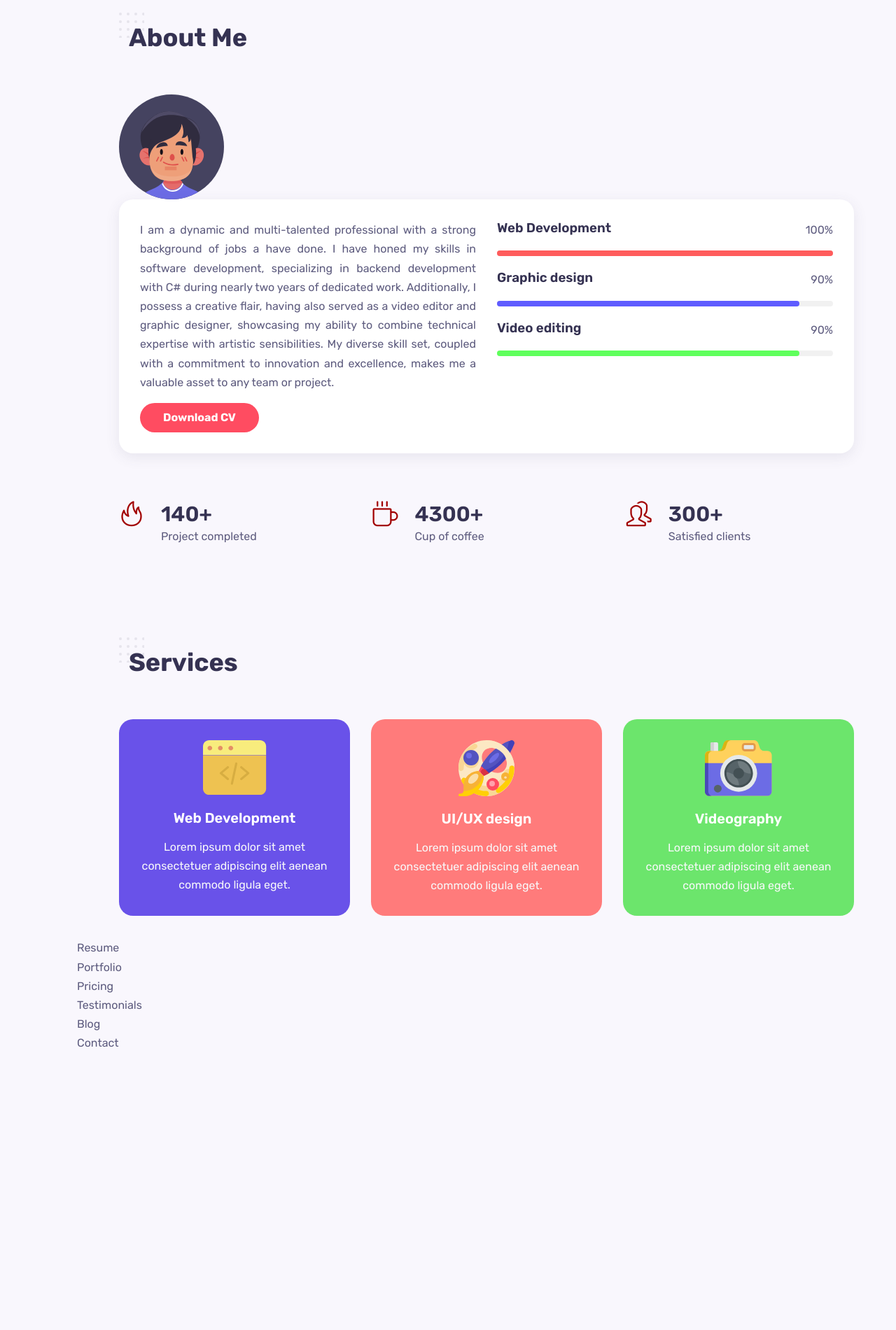
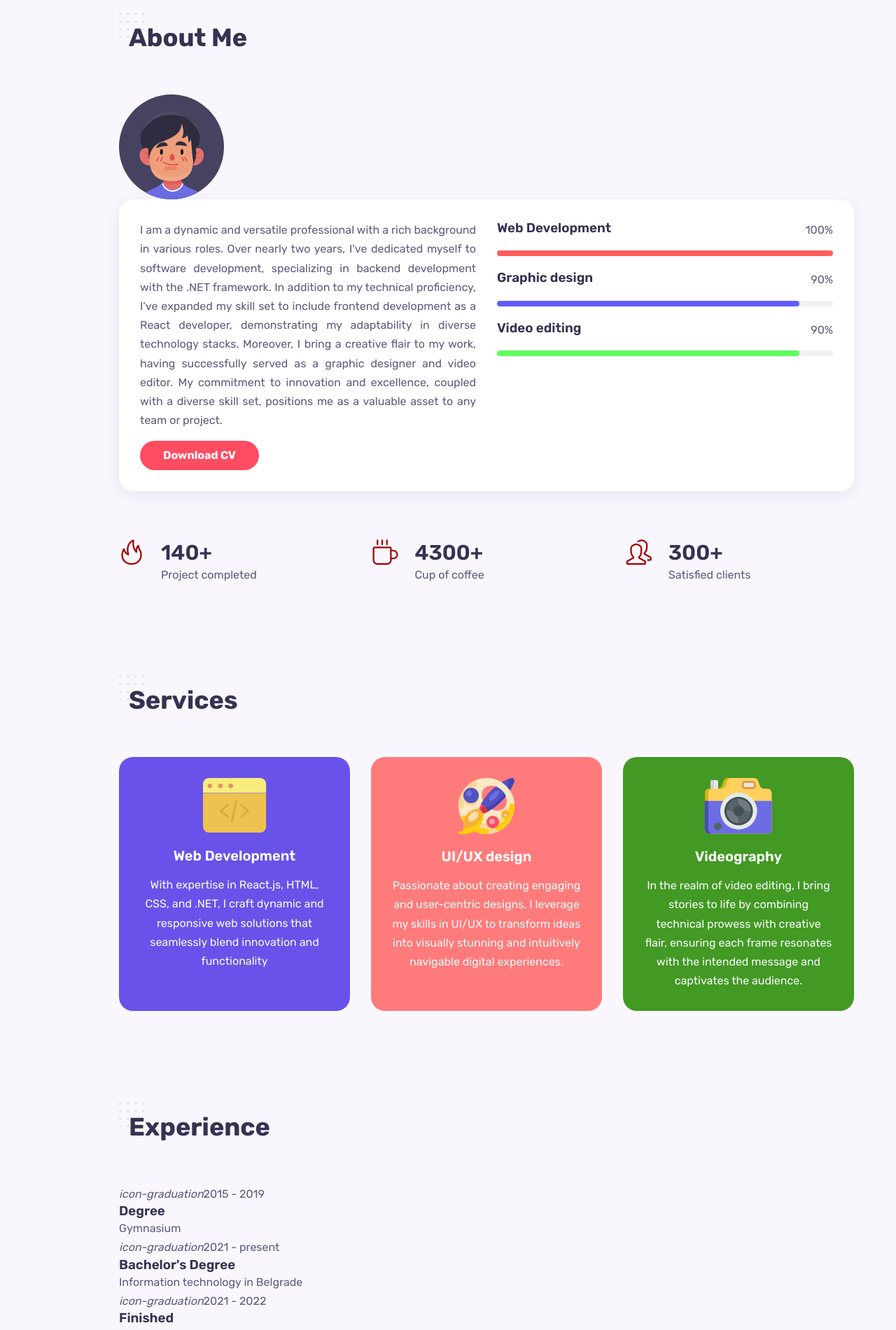
Before and after one commit to IrfanCatovic/my_portfolio, a React (Create React App) app: page / in a window 1280 px wide. Shown: the part 880-2781 px from the top of the page at 70% size. Before the commit the page ends 2385 px from the top, so only its background shows below. Built offline with nearby package versions, Linux system fonts and the light colour scheme.

Commit message:
fixed some bugs

```diff
--- a/src/components/about/About.jsx
+++ b/src/components/about/About.jsx
@@ -13,15 +13,17 @@ function About() {
         <div className="about_data grid">
           <div className="about_info">
             <p className="about_description">
-              I am a dynamic and multi-talented professional with a strong
-              background of jobs a have done. I have honed my skills in software
-              development, specializing in backend development with C# during
-              nearly two years of dedicated work. Additionally, I possess a
-              creative flair, having also served as a video editor and graphic
-              designer, showcasing my ability to combine technical expertise
-              with artistic sensibilities. My diverse skill set, coupled with a
-              commitment to innovation and excellence, makes me a valuable asset
-              to any team or project.
+              I am a dynamic and versatile professional with a rich background
+              in various roles. Over nearly two years, I've dedicated myself to
+              software development, specializing in backend development with the
+              .NET framework. In addition to my technical proficiency, I've
+              expanded my skill set to include frontend development as a React
+              developer, demonstrating my adaptability in diverse technology
+              stacks. Moreover, I bring a creative flair to my work, having
+              successfully served as a graphic designer and video editor. My
+              commitment to innovation and excellence, coupled with a diverse
+              skill set, positions me as a valuable asset to any team or
+              project.
             </p>
             <a href="" className="btn">
               Download CV
--- a/src/components/home/HeaderSocials.jsx
+++ b/src/components/home/HeaderSocials.jsx
@@ -4,7 +4,7 @@ function HeaderSocials() {
       <a
         href="https://www.instagram.com/irfan.catovic/"
         className="home_socials-link"
-        target="_blank"
+        target="https://www.instagram.com/irfan.catovic/"
         rel="noreferrer"
       >
         <i class="fa-brands fa-instagram"></i>
@@ -16,7 +16,7 @@ function HeaderSocials() {
         target="_blank"
         rel="noreferrer"
       >
-        <i class="fa-brands fa-facebook"></i>
+        <i className="fab fa-facebook"></i>
       </a>
 
       <a
--- a/src/components/home/Home.jsx
+++ b/src/components/home/Home.jsx
@@ -21,7 +21,7 @@ function Home() {
         </a>
         <ScrollDown />
       </div>
-      <Shapes />
+      <Shapes className="shapes" />
     </section>
   );
 }
--- a/src/components/home/home.css
+++ b/src/components/home/home.css
@@ -153,3 +153,6 @@
   bottom: 10%;
   right: 2%;
 }
+.shapes {
+  z-index: -1;
+}
--- /dev/null
+++ b/src/components/resume/Card.jsx
@@ -0,0 +1,13 @@
+function Card(props) {
+  console.log("CARD");
+  return (
+    <div className="timeline_item">
+      <i>{props.icon}</i>
+      <span className="timeline_date">{props.year}</span>
+      <h3 className="timeline_title">{props.title}</h3>
+      <p className="timeline_text">{props.desc}</p>
+    </div>
+  );
+}
+
+export default Card;
--- /dev/null
+++ b/src/components/resume/Data.jsx
@@ -0,0 +1,60 @@
+const Data = [
+  {
+    id: 1,
+    category: "education",
+    icon: "icon-graduation",
+    year: "2015 - 2019",
+    title: "Degree",
+    desc: "Gymnasium",
+  },
+  {
+    id: 2,
+    category: "education",
+    icon: "icon-graduation",
+    year: "2021 - present",
+    title: "Bachelor's Degree",
+    desc: "Information technology in Belgrade ",
+  },
+  {
+    id: 3,
+    category: "education",
+    icon: "icon-graduation",
+    year: "2021 - 2022",
+    title: "Finished",
+    desc: "ASP.Net Basics and Applications Certificate by Claster NIT",
+  },
+  {
+    id: 3,
+    category: "education",
+    icon: "icon-graduation",
+    year: "2021 - 2022",
+    title: "Finished",
+    desc: "C# programming Certificate by Claster NIT",
+  },
+  {
+    id: 4,
+    category: "experience",
+    icon: "icon-briefcase",
+    year: "2020 - 2023",
+    title: "Graphic designer - video editor",
+    desc: "Studio Hane Luxembourg",
+  },
+  {
+    id: 5,
+    category: "experience",
+    icon: "icon-briefcase",
+    year: "2019 - 2020 ",
+    title: "Back end developer C#",
+    desc: "Klaster NIT - Novi Pazar ",
+  },
+  {
+    id: 6,
+    category: "experience",
+    icon: "icon-briefcase",
+    year: "2023 - present",
+    title: "Full Stack Developer React/.NET ",
+    desc: "ILM education center",
+  },
+];
+
+export default Data;
--- a/src/components/resume/Resume.jsx
+++ b/src/components/resume/Resume.jsx
@@ -1,7 +1,45 @@
+/* eslint-disable array-callback-return */
 import "./resume.css";
+import Data from "./Data";
+import Card from "./Card";
 
 function Resume() {
-  return <div>Resume</div>;
+  return (
+    <section className="resume container section" id="resume">
+      <h2 className="section_title">Experience</h2>
+      <div className="resume_container grid">
+        <div className="timeline grid">
+          {Data.map((val, id) => {
+            if (val.category === "education") {
+              return (
+                <Card
+                  key={id}
+                  icon={val.icon}
+                  title={val.title}
+                  year={val.year}
+                  desc={val.desc}
+                />
+              );
+            }
+          })}
+        </div>
+
+        <div className="timeline grid">
+          {Data.map((val, index) => {
+            if (val.category === "experience") {
+              <Card
+                key={index}
+                icon={val.icon}
+                title={val.title}
+                year={val.year}
+                desc={val.desc}
+              />;
+            }
+          })}
+        </div>
+      </div>
+    </section>
+  );
 }
 
 export default Resume;
--- a/src/components/services/Services.jsx
+++ b/src/components/services/Services.jsx
@@ -9,14 +9,14 @@ const data = [
     image: Image2,
     title: "Web Development",
     description:
-      "Lorem ipsum dolor sit amet consectetuer adipiscing elit         aenean commodo ligula eget.",
+      "With expertise in React.js, HTML, CSS, and .NET, I craft dynamic and responsive web solutions that seamlessly blend innovation and functionality",
   },
   {
     id: 1,
     image: Image1,
     title: "UI/UX design",
     description:
-      "Lorem ipsum dolor sit amet consectetuer adipiscing elit         aenean commodo ligula eget.",
+      "Passionate about creating engaging and user-centric designs, I leverage my skills in UI/UX to transform ideas into visually stunning and intuitively navigable digital experiences.",
   },
 
   {
@@ -24,7 +24,7 @@ const data = [
     image: Image3,
     title: "Videography",
     description:
-      "Lorem ipsum dolor sit amet consectetuer adipiscing elit         aenean commodo ligula eget.",
+      "In the realm of video editing, I bring stories to life by combining technical prowess with creative flair, ensuring each frame resonates with the intended message and captivates the audience.",
   },
 ];
 
--- a/src/components/services/services.css
+++ b/src/components/services/services.css
@@ -25,7 +25,7 @@
 }
 
 .services_card:nth-child(3) {
-  background-color: rgb(108, 229, 108);
+  background-color: rgb(66, 153, 35);
   box-shadow: 0px 5px 20px 0px rgb(108, 108, 229 / 50%);
 }
 
```
